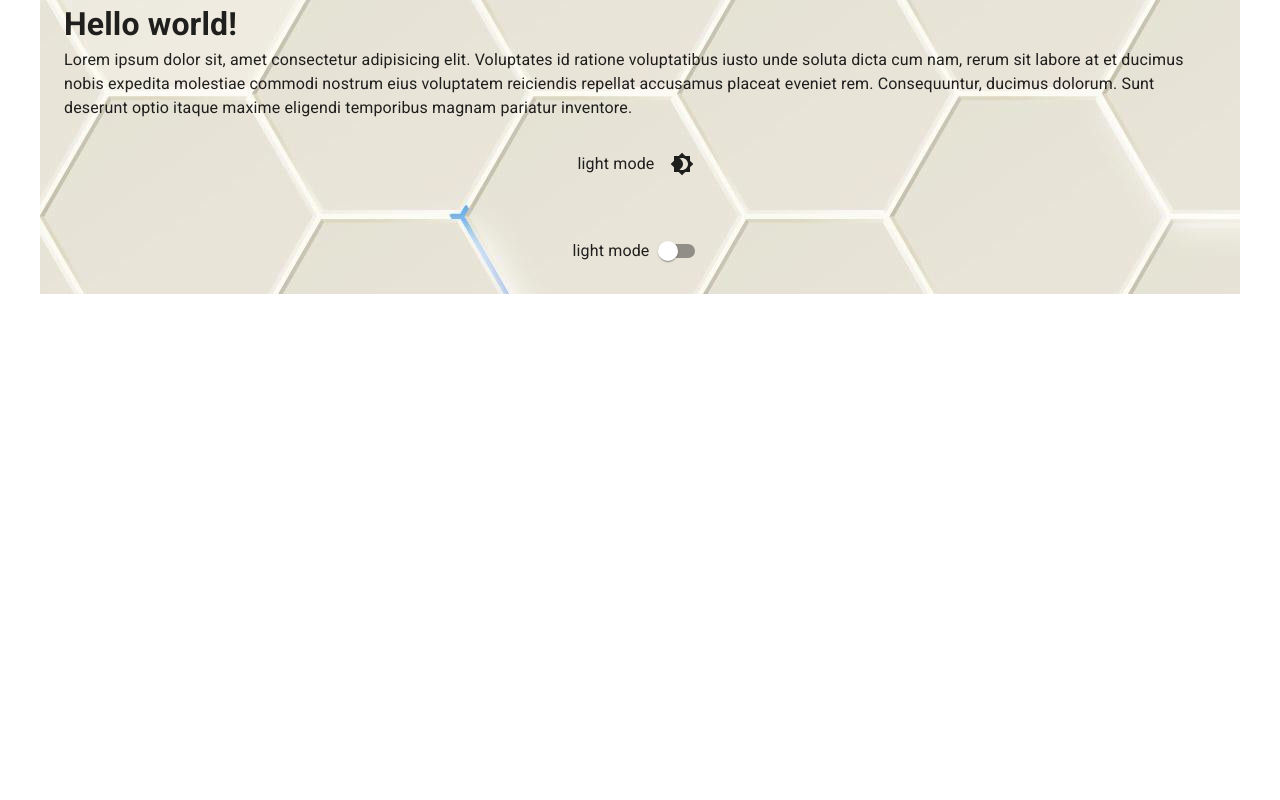
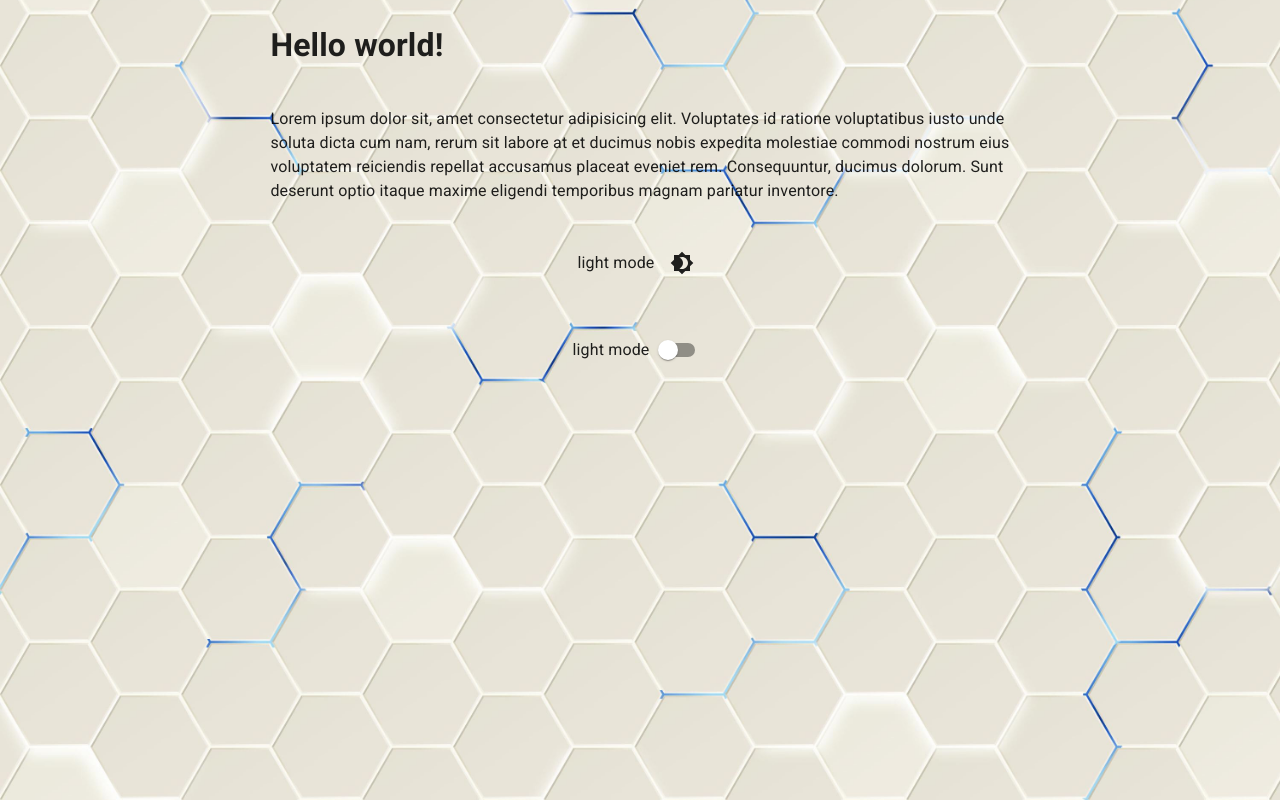
Before and after one commit to Frederic-K/MUI-Theming, a React (Create React App) app: page / in a window 1280 px wide. Built offline with nearby package versions, Linux system fonts and the light colour scheme.

Commit message:
working on BG setting

```diff
--- a/src/App.jsx
+++ b/src/App.jsx
@@ -11,33 +11,40 @@ import Container from '@mui/material/Container'
 import Box from '@mui/material/Box'
 import ThemeToggleButton from './components/Buttons/ThemeToggleButton'
 import ThemeSwitchButton from './components/Buttons/ThemeSwitchButton'
-
+// css
 import './app.css'
-import { teal } from '@mui/material/colors'
 
 export default function App() {
   const { colorMode, themeName, theme, mode } = ToggleColorMode()
   // const [darkMode, setDarkMode]  = useState(false)
-  console.log('theme', theme)
-  console.log('colorMode', colorMode)
-
   return (
     <ColorModeContext.Provider value={colorMode}>
       <ThemeProvider theme={theme}>
         <CssBaseline />
         <Container
+          component="div"
+          // Full screen :
+          // maxWidth="false" equal to maxWidth="100vw"
+          maxWidth="xl"
+          // Can be set by css
+          sx={{
+            display: 'flex',
+            flexDirection: 'column',
+            alignItems: 'center',
+          }}
           // className={`${mode === 'dark' && 'dark-theme'}`}
           className={`${
             mode === 'dark' ? `dark-${themeName}-BG` : `light-${themeName}-BG`
           }`}
         >
           <Box
-            // component="div"
-            sx={
-              {
-                // width: '80%',
-              }
-            }
+            component="div"
+            sx={{
+              width: '60%',
+              display: 'flex',
+              flexDirection: 'column',
+              alignItems: 'flex-start',
+            }}
           >
             <h1>Hello world!</h1>
             <p>
--- a/src/app.css
+++ b/src/app.css
@@ -1,11 +1,4 @@
-*,
-::before,
-::after {
-  box-sizing: border-box;
-  margin: 0;
-  padding: 0;
-}
-.app {
+#root {
   display: flex;
   justify-content: center;
   align-items: center;
@@ -15,11 +8,26 @@
 }
 
 /* Name BG with theme's name : i.e. : dark-MyTheme-BG */
-.light-defaultDM-BG {
+
+.light-techDM-BG {
+  /* The image used */
   background-image: url('./assets/5053309-light.jpg');
+  /* Full height */
+  height: 100%;
+  /* Center and scale the image nicely */
+  background-position: center;
+  background-repeat: no-repeat;
+  background-size: cover;
 }
-.dark-defaultDM-BG {
+.dark-techDM-BG {
+  /* The image used */
   background-image: url('./assets/5053309-dark.jpg');
+  /* Full height */
+  height: 100%;
+  /* Center and scale the image nicely */
+  background-position: center;
+  background-repeat: no-repeat;
+  background-size: cover;
 }
 .content {
   width: 80%;
--- a/src/index.jsx
+++ b/src/index.jsx
@@ -1,6 +1,7 @@
 import React from 'react'
 import ReactDOM from 'react-dom/client'
 import App from './App'
+import './app.css'
 
 const root = ReactDOM.createRoot(document.getElementById('root'))
 root.render(
--- a/src/themes/ToggleColorMode.js
+++ b/src/themes/ToggleColorMode.js
@@ -33,7 +33,7 @@ export default function ToggleColorMode() {
   // )
 
   // Theme selector
-  const themeName = 'defaultDM'
+  const themeName = 'techDM'
   const currentTheme = useMemo(
     () => createTheme(getDesignTokens(`${themeName}`, mode)),
     [mode]
--- a/src/themes/getDesignTokens.js
+++ b/src/themes/getDesignTokens.js
@@ -13,7 +13,13 @@ import {
 
 export default function getDesignTokens(theme, mode) {
   switch (theme) {
-    case 'blueTH':
+    case 'defaultDM':
+      return {
+        palette: {
+          mode,
+        },
+      }
+    case 'techDM':
       return {
         palette: {
           // let mode to de able to call default dark mode if needed
@@ -24,15 +30,6 @@ export default function getDesignTokens(theme, mode) {
           secondary: {
             main: '#f50057',
           },
-          text: {
-            primary: 'rgba(20,26,214,0.87)',
-          },
-        },
-      }
-    case 'defaultDM':
-      return {
-        palette: {
-          mode,
         },
       }
     case 'halloweenDM':
@@ -64,7 +61,7 @@ export default function getDesignTokens(theme, mode) {
           },
         },
       }
-    case 'stpatrickDM':
+    case 'stPatrickDM':
       return {
         palette: {
           mode,
@@ -85,6 +82,22 @@ export default function getDesignTokens(theme, mode) {
           }),
         },
       }
+    case 'blueTH':
+      return {
+        palette: {
+          // let mode to de able to call default dark mode if needed
+          mode,
+          primary: {
+            main: '#1976d2',
+          },
+          secondary: {
+            main: '#f50057',
+          },
+          text: {
+            primary: 'rgba(20,26,214,0.87)',
+          },
+        },
+      }
     default:
       return console.log('no available theme selected')
   }
```
